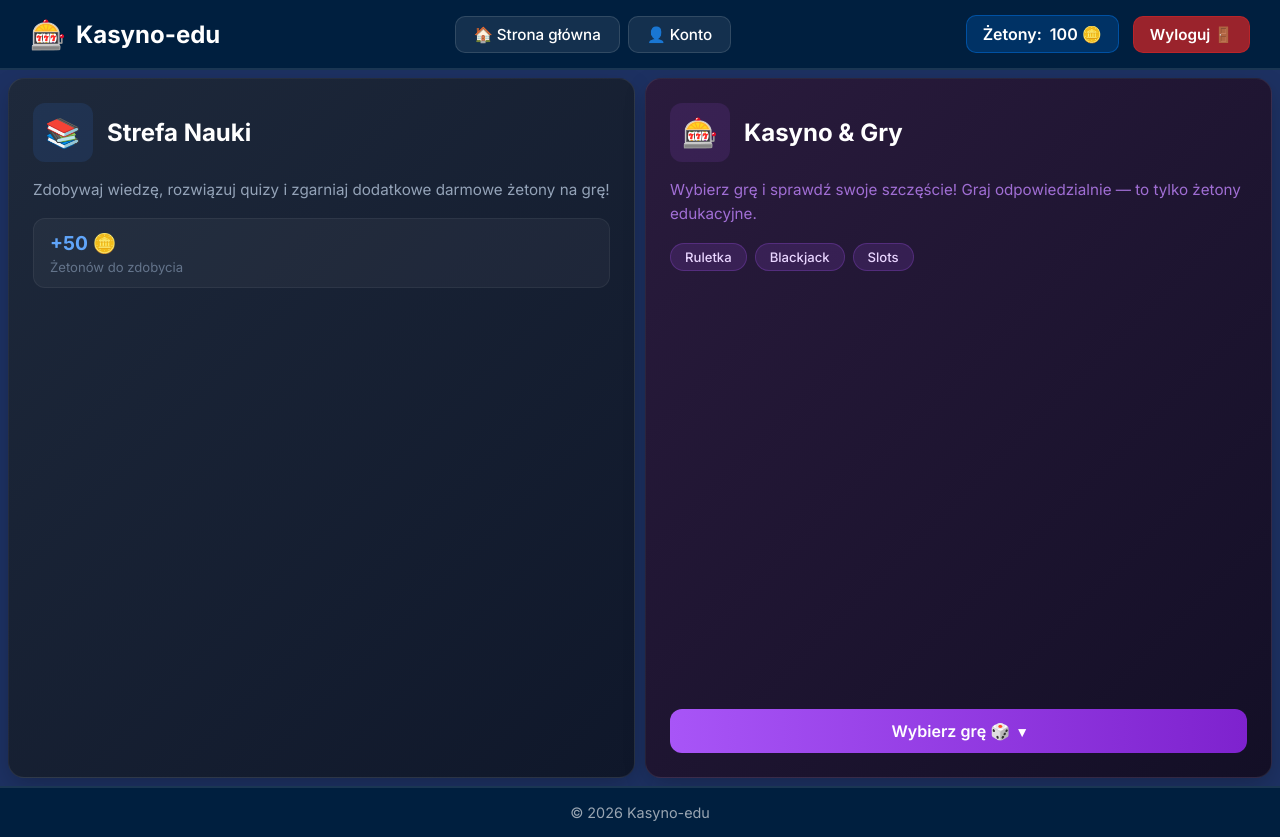
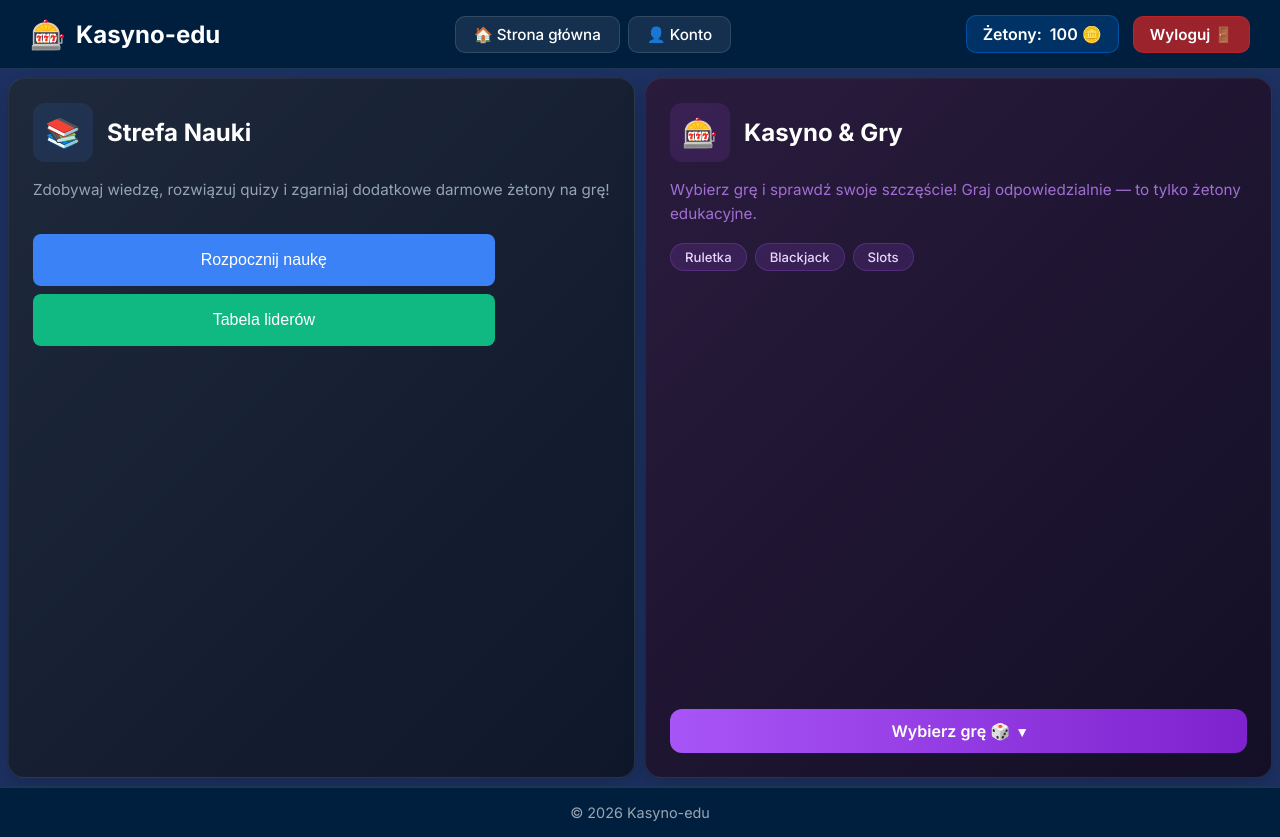
Before and after one commit to rstriletskyi-edu/kasyno-edu, an Angular app in the folder frontend/: page /home in a window 1280 px wide. Built offline with nearby package versions, Linux system fonts and the light colour scheme.

Commit message:
Prosta implementacja widoku fiszek

```diff
--- a/frontend/package.json
+++ b/frontend/package.json
@@ -28,5 +28,11 @@
     "prettier": "^3.8.1",
     "typescript": "~6.0.2",
     "vitest": "^4.0.8"
+  },
+  "allowScripts": {
+    "@parcel/watcher@2.6.0": true,
+    "esbuild@0.28.2": true,
+    "lmdb@3.5.6": true,
+    "msgpackr-extract@3.0.7": true
   }
 }
--- /dev/null
+++ b/frontend/src/app/components/learning-section/display-cards/display-cards.css
@@ -0,0 +1,127 @@
+:host {
+    display: block;
+    height: 100%;
+    width: 100%;
+}
+
+.display-card {
+  background: linear-gradient(135deg, #1e293b 0%, #0f172a 100%);
+  border: 1px solid rgba(255, 255, 255, 0.08);
+  border-radius: 16px;
+  padding: 24px;
+  box-sizing: border-box;
+  height: 100%;
+  width: 100%;
+  display: flex;
+  flex-direction: column;
+  justify-content: flex-start;
+  gap: 16px;
+  box-shadow: 0 8px 24px -4px rgba(0, 0, 0, 0.25);
+  transition:
+    transform 0.3s ease,
+    box-shadow 0.3s ease,
+    border-color 0.3s ease;
+  font-family: 'Inter', sans-serif;
+}
+
+.display-card:hover {
+  transform: translateY(-3px);
+  box-shadow: 0 16px 32px -6px rgba(59, 130, 246, 0.2);
+  border-color: rgba(59, 130, 246, 0.3);
+}
+
+.display-card-header {
+  display: flex;
+  text-align: center;
+  justify-content: center;
+  align-items: center;
+  gap: 14px;
+}
+
+.display-card-header h2 {
+  display: flex;
+  text-align: center;
+  align-items: center;
+  gap: 14px;
+}
+
+.display-card-content {
+  background: linear-gradient(135deg, #000dff 0%, #6190ff 100%);
+  color: #000000;
+  border: 5px solid rgba(255, 255, 255, 0.08);
+  border-radius: 16px;
+  height: 75%;
+  display: flex;
+  flex-direction: column;
+  font-size: 1.4rem;
+  line-height: 1.6;
+  margin: 5px;
+  padding: 10px;
+}
+
+.answer-window {
+    margin-top: auto;
+    justify-content: center;
+    align-self: center;
+    width: 99%;
+    display: flex;
+}
+.answer-window textarea {
+    background: linear-gradient(100deg, #ffffff 0%, #bbbbbb 100%);
+    color: #000000;
+    width: 100%;
+    border: 3px;
+    border-color: linear-gradient(100deg, #ffffff 0%, #bbbbbb 100%);
+    display: flex;
+    resize: none;
+    font-size: 1rem;
+}
+
+.button-wrapper {
+  display: flex;
+  width: 100%;
+  gap: 10px;
+  justify-content: space-between;
+  align-items: center;
+  margin-top: 16px;
+}
+
+.submit-button {
+  background-color: #10cc81;
+  color: white;
+  border: none;
+  width: auto;
+  height: auto;
+  padding: 10px 20px;
+  border-radius: 8px;
+  cursor: pointer;
+  font-size: 1rem;
+  transition: background-color 0.3s ease, transform 0.2s ease;
+  text-align: center;
+  white-space: nowrap;
+}
+
+.submit-button:hover {
+  background-color: #10ff81;
+  transform: translateY(-2px);
+}
+
+.return-button {
+  background-color: #cc0000;
+  color: white;
+  border: none;
+  width: auto;
+  height: auto;
+  padding: 10px 20px;
+  border-radius: 8px;
+  cursor: pointer;
+  font-size: 1rem;
+  transition: background-color 0.3s ease, transform 0.2s ease;
+  text-align: center;
+  white-space: nowrap;
+}
+
+.return-button:hover {
+  background-color: #ff0000;
+  transform: translateY(-2px);
+}
--- /dev/null
+++ b/frontend/src/app/components/learning-section/display-cards/display-cards.html
@@ -0,0 +1,22 @@
+  <div class="display-card">
+    <div class="display-card-header">
+      <h2>Pytanie #X</h2> <!-- TODO: Pobrać numer pytania z bazy danych -->
+    </div>
+
+    <div class="display-card-content">
+        <!-- TODO: Pobrać treść pytania z bazy danych -->
+      <p class="question-text">Treść pytania</p>
+      <div class="answer-window">
+        <textarea placeholder="Wpisz swoją odpowiedź tutaj..."></textarea>
+      </div>
+    </div>
+    <div class="button-wrapper">
+        <button class="return-button" (click)="returnToMenu()"> Powrót do menu </button>
+        <!-- TODO: Dodać funkcjonalność przesyłania odpowiedzi -->
+        <button class="submit-button" (click)="submitAnswer()">Prześlij odpowiedź</button>
+
+      <!-- <div>
+        <button (click)="getHealth()">Test Health</button>
+      </div> -->
+    </div>
+  </div>
--- /dev/null
+++ b/frontend/src/app/components/learning-section/display-cards/display-cards.ts
@@ -0,0 +1,19 @@
+import { Component, output } from '@angular/core';
+
+@Component({
+  imports: [],
+  selector: 'display-cards',
+  styleUrl: './display-cards.css',
+  templateUrl: './display-cards.html',
+})
+export class DisplayCards {
+  returnToMenuEvent = output<void>();
+
+  returnToMenu() {
+    this.returnToMenuEvent.emit();
+  }
+
+  submitAnswer() {
+    // Zaimplementuj logikę przesyłania odpowiedzi użytkownika
+  }
+}
--- a/frontend/src/app/components/learning-section/learning-section.css
+++ b/frontend/src/app/components/learning-section/learning-section.css
@@ -52,29 +52,52 @@
   margin: 0;
 }
 
-.stats-row {
+.button-wrapper {
   display: flex;
-  gap: 12px;
+  flex-direction: column;
+  height: 100%;
+  gap: 10px;
+  align-items: flex-start;
+  margin-top: 16px;
 }
 
-.stat-item {
-  background: rgba(255, 255, 255, 0.04);
-  padding: 12px 16px;
-  border-radius: 12px;
-  flex: 1;
-  border: 1px solid rgba(255, 255, 255, 0.06);
+.start-button {
+  background-color: #3b82f6;
+  color: white;
+  border: none;
+  width: 80%;
+  height: 10%;
+  padding: 10px 20px;
+  border-radius: 8px;
+  cursor: pointer;
+  font-size: 1rem;
+  transition: background-color 0.3s ease, transform 0.2s ease;
 }
 
-.stat-value {
-  display: block;
-  color: #60a5fa;
-  font-weight: 700;
-  font-size: 1.2rem;
+.start-button:hover {
+  background-color: #2563eb;
+  transform: translateY(-2px);
 }
 
-.stat-label {
-  color: #64748b;
-  font-size: 0.82rem;
-  margin-top: 4px;
-  display: block;
+.leaderboard-button {
+  background-color: #10b981;
+  color: white;
+  border: none;
+  width: 80%;
+  height: 10%;
+  padding: 10px 20px;
+  border-radius: 8px;
+  cursor: pointer;
+  font-size: 1rem;
+  transition: background-color 0.3s ease, transform 0.2s ease;
 }
+
+.leaderboard-button:hover {
+  background-color: #059669;
+  transform: translateY(-2px);
+}
+
+.leaderboard-button {
+  background-color: #10b981;
+  transform: translateY(-2px);
+}
--- a/frontend/src/app/components/learning-section/learning-section.html
+++ b/frontend/src/app/components/learning-section/learning-section.html
@@ -1,3 +1,4 @@
+@if (!displayCardVisible()){
   <div class="learning-card">
     <div class="card-header">
       <div class="icon-wrapper">
@@ -10,13 +11,16 @@
       Zdobywaj wiedzę, rozwiązuj quizy i zgarniaj dodatkowe darmowe żetony na grę!
     </p>
 
-  <div class="stats-row">
-    <div class="stat-item">
-      <span class="stat-value">+50 🪙</span>
-      <span class="stat-label">Żetonów do zdobycia</span>
-    </div>
+    <div class="button-wrapper">
+        <button class="start-button" (click)="goToDisplayCards()">Rozpocznij naukę</button>
+        <button class="leaderboard-button"><span> Tabela liderów </span></button>
+
       <!-- <div>
         <button (click)="getHealth()">Test Health</button>
       </div> -->
     </div>
   </div>
+}
+@else {
+  <display-cards (returnToMenuEvent)="goBackToMenu()"></display-cards>
+}
--- a/frontend/src/app/components/learning-section/learning-section.ts
+++ b/frontend/src/app/components/learning-section/learning-section.ts
@@ -1,15 +1,16 @@
 import { Component, inject, signal } from '@angular/core';
 import { HealthService } from '../../services/health.service';
+import { DisplayCards } from './display-cards/display-cards';
 
 @Component({
-  imports: [],
+  imports: [DisplayCards],
   selector: 'learning-section',
   styleUrl: './learning-section.css',
   templateUrl: './learning-section.html',
 })
 export class LearningSection {
+  displayCardVisible = signal(false);
   protected healthService = inject(HealthService);
-
   healthCheckResult = signal('good');
 
   getHealth() {
@@ -18,4 +19,12 @@ export class LearningSection {
       error: (err) => console.error(err),
     });
   }
+
+  goToDisplayCards() {
+    this.displayCardVisible.set(true);
+  }
+
+  goBackToMenu() {
+    this.displayCardVisible.set(false);
+  }
 }
```
Also changed, not shown: 1 other file (tests, documents, lock files or other folders). Lines whose indentation alone changed are shown as unchanged.
